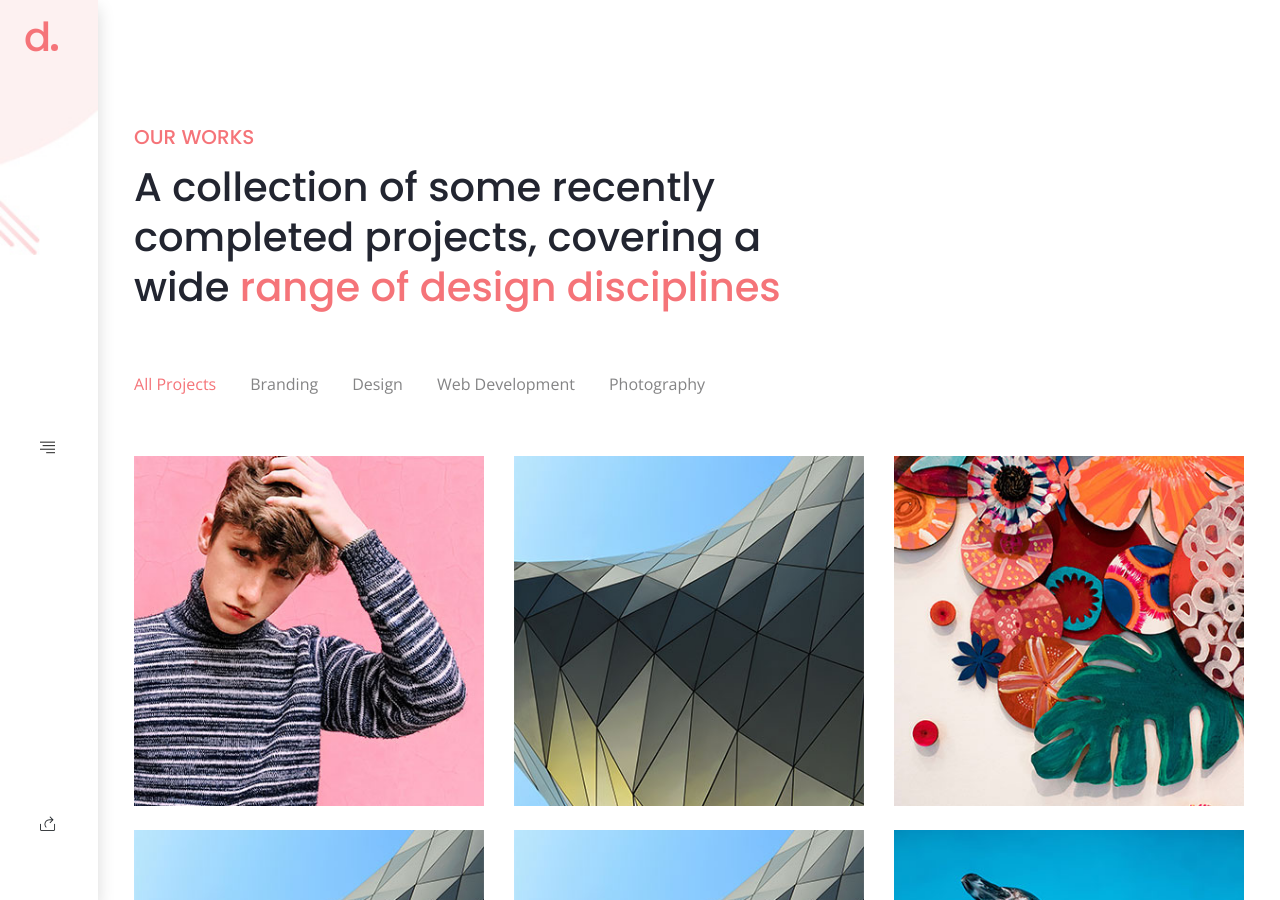
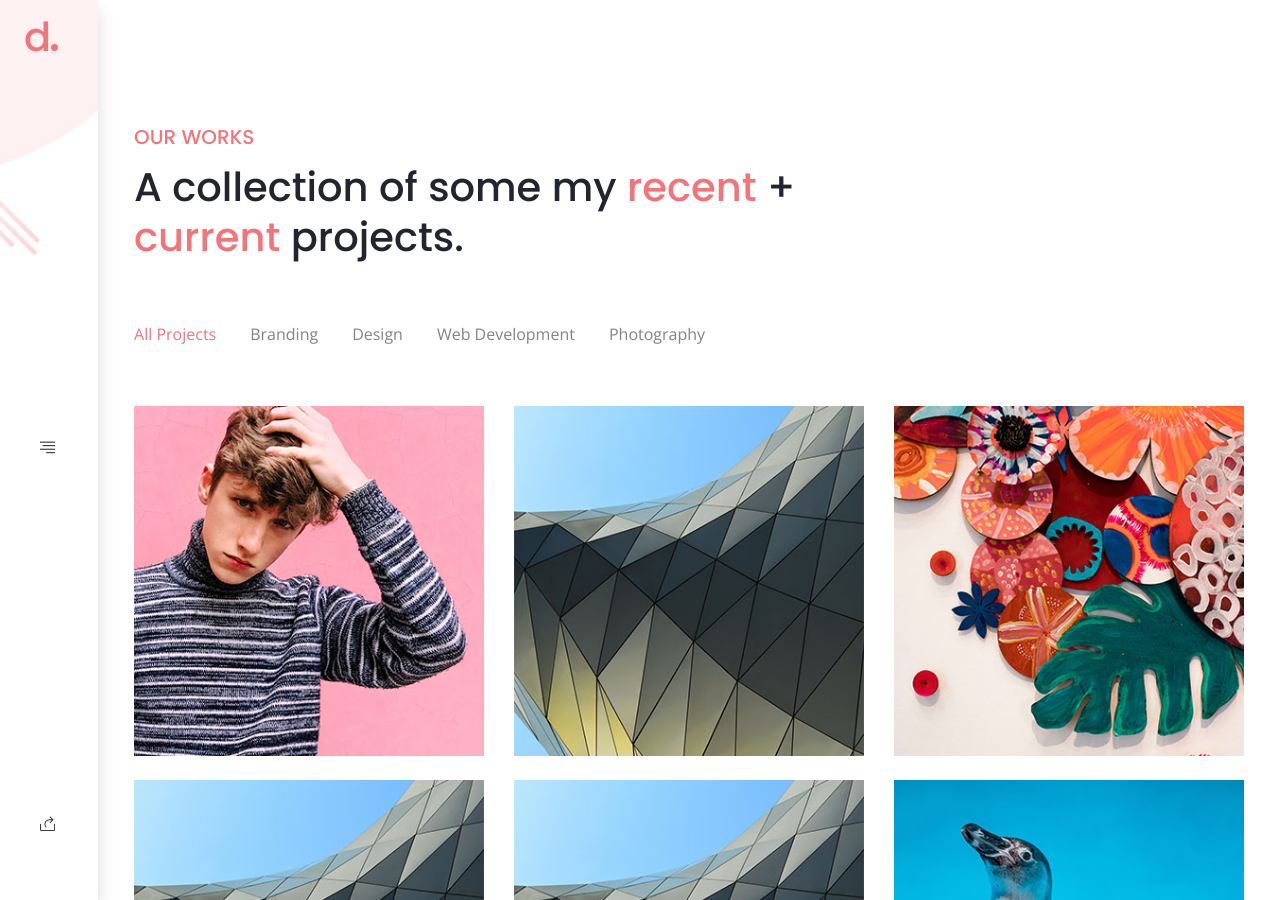
Before and after one commit to fzba-etc/fzba-etc-old.github.io, a Jekyll site: the page built from index-4.html, in a window 1280 px wide and 900 px high. Built offline with Jekyll 4.4.1, drawn with Linux system fonts in a browser that asks for light colours.

Commit message:
changed text

```diff
--- a/index-4.html
+++ b/index-4.html
@@ -39,8 +39,7 @@
               <span class="h5 text-color text-uppercase">
                 our works
               </span>
-              <h3 class="mb-5 mt-2">A collection of some recently completed projects, covering a wide <span
-                  class="text-color">range of design disciplines</span></h3>
+              <h3 class="mb-5 mt-2">A collection of some my <span class="text-color">recent</span> + <span class="text-color">current</span> projects.</h3>
             </div>
           </div>
 
```
